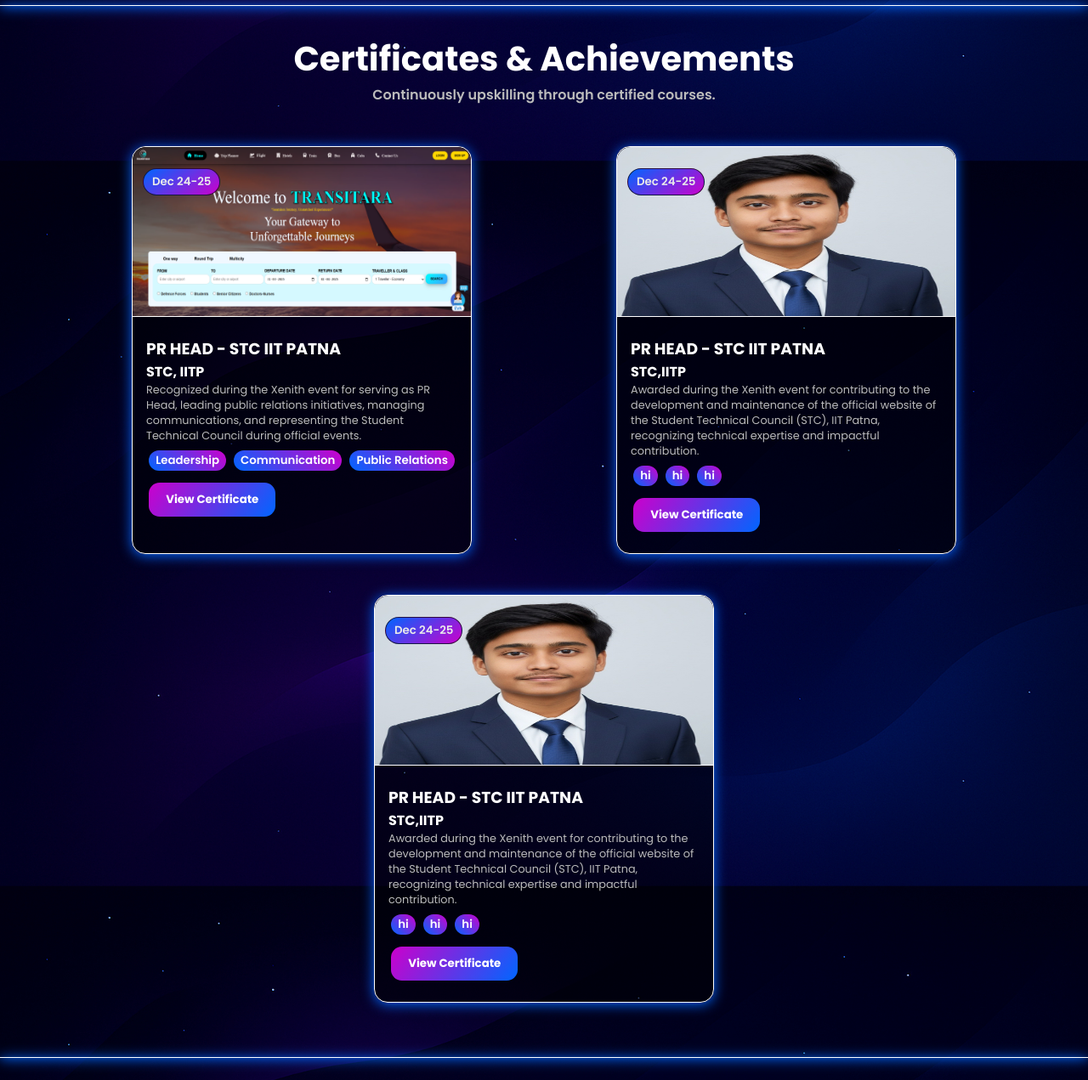
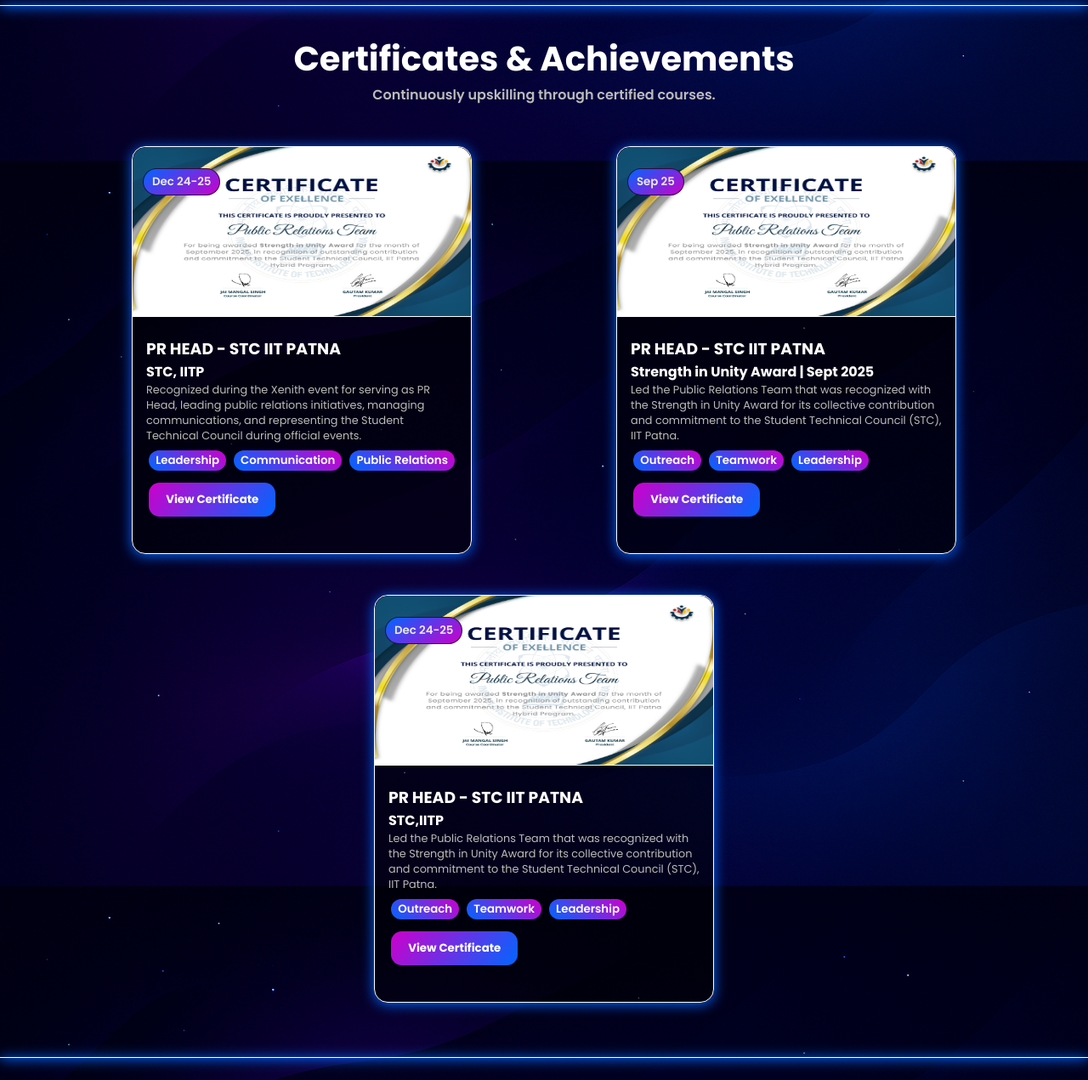
Before and after one commit to Krishan1309/Krishan-Portfolio, a plain HTML site: page index.html in a window 1280 px wide. Shown: the part 5784-7055 px from the top of the page at 85% size. Drawn offline with nearby package versions, Linux system fonts and the light colour scheme.

Commit message:
adding new files in sec

```diff
--- a/index.html
+++ b/index.html
@@ -439,7 +439,7 @@
     <div class="certificate_card_container">
         <div class="certificate_card" data-aos="zoom-in-up">
             <div class="certificate_img">
-                <img src="Images\Screenshot 2026-02-03 121439.png">
+                <img src="Images\Strength in Unity.png">
                 <button>Dec 24-25</button>
             </div>
             <div class="certificate_sec">
@@ -455,32 +455,32 @@
         </div>
         <div class="certificate_card" data-aos="zoom-in">
             <div class="certificate_img">
-                <img src="Images\Krishan_professional.jpg">
-                <button>Dec 24-25</button>
+                <img src="Images\Strength in Unity.png">
+                <button>Sep 25</button>
             </div>
             <div class="certificate_sec">
                 <h3>PR HEAD - STC IIT PATNA</h3>
-            <h4>STC,IITP</h4>
-            <p>Awarded during the Xenith event for contributing to the development and maintenance of the official website of the Student Technical Council (STC), IIT Patna, recognizing technical expertise and impactful contribution.</p>
-            <button id="tech_btn">hi</button>
-            <button id="tech_btn">hi</button>
-            <button id="tech_btn">hi</button>
+            <h4>Strength in Unity Award | Sept 2025</h4>
+            <p>Led the Public Relations Team that was recognized with the Strength in Unity Award for its collective contribution and commitment to the Student Technical Council (STC), IIT Patna.</p>
+            <button id="tech_btn">Outreach</button>
+            <button id="tech_btn">Teamwork</button>
+            <button id="tech_btn">Leadership</button>
             <br>
             <button id="special_btn">View Certificate</button>
             </div>
         </div>
         <div class="certificate_card" data-aos="zoom-in-up">
             <div class="certificate_img">
-                <img src="Images\Krishan_professional.jpg">
+                <img src="Images\Strength in Unity.png">
                 <button>Dec 24-25</button>
             </div>
             <div class="certificate_sec">
                 <h3>PR HEAD - STC IIT PATNA</h3>
             <h4>STC,IITP</h4>
-            <p>Awarded during the Xenith event for contributing to the development and maintenance of the official website of the Student Technical Council (STC), IIT Patna, recognizing technical expertise and impactful contribution.</p>
-            <button id="tech_btn">hi</button>
-            <button id="tech_btn">hi</button>
-            <button id="tech_btn">hi</button>
+            <p>Led the Public Relations Team that was recognized with the Strength in Unity Award for its collective contribution and commitment to the Student Technical Council (STC), IIT Patna.</p>
+            <button id="tech_btn">Outreach</button>
+            <button id="tech_btn">Teamwork</button>
+            <button id="tech_btn">Leadership</button>
             <br>
             <button id="special_btn">View Certificate</button>
             </div>
--- a/style.css
+++ b/style.css
@@ -901,9 +901,23 @@ h1 {
     color: white;
 }
 
+.certificate_card:hover .certificate_img img {
+  transform: scale(1.1);
+}
+
 .certificate_img {
   position: relative;
   transition: 0.3s ease;
+   border-top-left-radius: 1rem;
+  border-top-right-radius: 1rem;
+  overflow: hidden;
+}
+
+.certificate_img img:hover {
+  transform: translateY(-20px);
+  box-shadow: 0px -2px 15px #0066ff;
+  cursor: pointer;
+  border-top: 3px solid white;
 }
 
 .certificate_img button {
@@ -919,14 +933,6 @@ h1 {
   border: 1px solid rgba(7, 0, 0, 0.7);
 }
 
-.certificate_img:hover {
-  transform: translateY(-20px);
-  border-top: 3px solid white;
-  box-shadow: 0px -2px 15px #0066ff;
-  cursor: pointer;
-  border-radius: 1rem;
-}
-
 .certificate_img img {
   height: 200px;
   width: 100%;
```
Also changed, not shown: Images/Strength in Unity.png (added).
